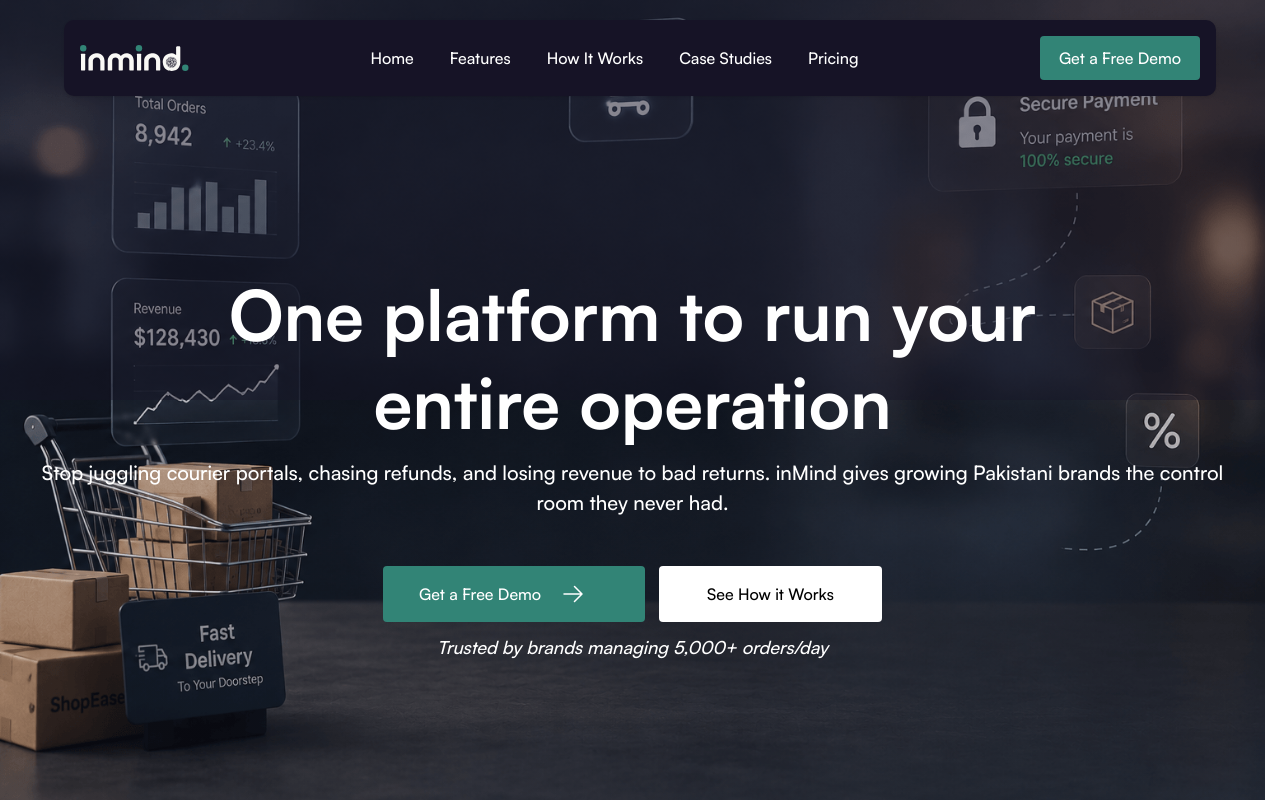
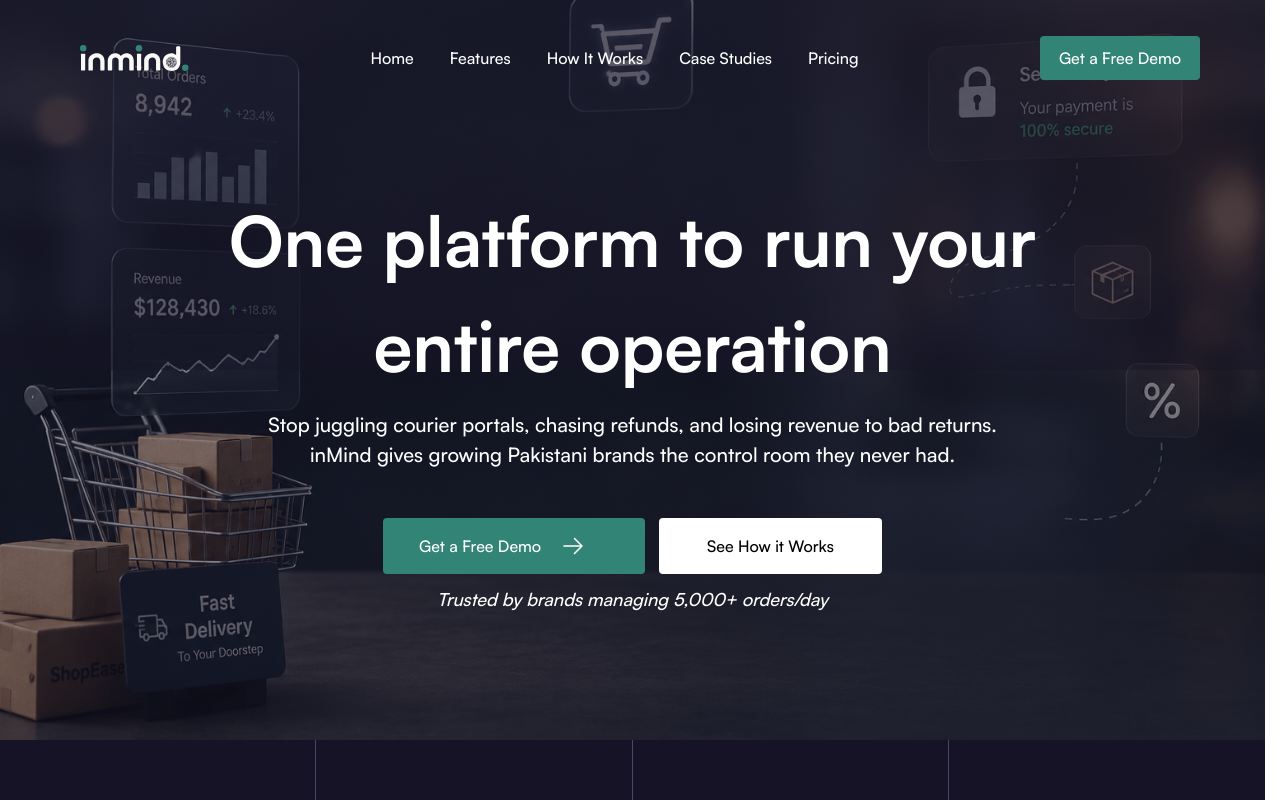
Before and after one commit to asifInmind/inmind, a Next.js app: page / in a window 1280 px wide. Shown: the top 800 px of the page. Built offline with nearby package versions, Linux system fonts and the light colour scheme.

Commit message:
fix laging issue and text and heading width issues

```diff
--- a/src/app/components/Header.jsx
+++ b/src/app/components/Header.jsx
@@ -1,9 +1,10 @@
 "use client";
-import React, { useState } from "react";
+import React, { useState, useEffect } from "react";
 import Link from "next/link";
 import Button from "./Button";
 import Image from "next/image";
 import { useRouter } from "next/navigation";
+
 export default function Header() {
   const navItems = [
     { id: 1, text: "home", path: "/" },
@@ -14,6 +15,14 @@ export default function Header() {
   ];
   const router = useRouter();
   const [isMenuOpen, setIsMenuOpen] = useState(false);
+  const [scrolled, setScrolled] = useState(false);
+
+  // ← added
+  useEffect(() => {
+    const handleScroll = () => setScrolled(window.scrollY > 10);
+    window.addEventListener("scroll", handleScroll, { passive: true });
+    return () => window.removeEventListener("scroll", handleScroll);
+  }, []);
 
   const handleNavigation = () => {
     router.push("/");
@@ -25,7 +34,10 @@ export default function Header() {
 
   return (
     <>
-      <header className="fixed left-1/2 -translate-x-1/2 w-[90%] xl:w-[90%] xl:max-w-7xl top-5 bg-[#161326] rounded-[10px] h-19 flex justify-between items-center shadow py-4 px-4 z-50">
+      <header
+        className={`fixed left-1/2 -translate-x-1/2 w-[90%] xl:w-[90%] xl:max-w-7xl top-5 rounded-[10px] h-19 flex justify-between items-center  py-4 px-4 z-50 transition-colors duration-300
+          ${scrolled ? "bg-[#161326]/75 backdrop-blur-md" : "bg-transparent"}`}
+      >
         {" "}
         <section>
           <Image
@@ -62,12 +74,6 @@ export default function Header() {
             color="white"
             content={"Get a Free Demo"}
           />
-          {/* <button class="group relative h-12 overflow-hidden overflow-x-hidden rounded-md bg-neutral-950 px-8 py-2 text-neutral-50">
-            <span class="relative z-10">Hover Me</span>
-            <span class="absolute inset-0 overflow-hidden rounded-md">
-              <span class="absolute left-0 aspect-square w-full origin-center -translate-x-full rounded-full bg-blue-500 transition-all duration-500 group-hover:-translate-x-0 group-hover:scale-150"></span>
-            </span>
-          </button> */}
         </section>
         {/* mobile menu icon, only visible below lg */}
         <section className="block lg:hidden ">
--- a/src/app/components/Hero.jsx
+++ b/src/app/components/Hero.jsx
@@ -23,22 +23,23 @@ export default function Hero() {
   };
 
   return (
-    <section className="bg-[linear-gradient(to_bottom,#16132680_50%,#16132633_20%),url('/images/heromobile.jpg')] md:bg-[linear-gradient(to_bottom,#16132680_50%,#16132633_20%),url('/images/herobg.png')] w-full h-130 sm:h-150 md:h-170 lg:h-screen bg-center bg-cover bg-no-repeat flex justify-center items-center flex-col px-4 sm:px-6 md:px-8 pt-20 sm:pt-0">
+    <section className="bg-[linear-gradient(to_bottom,#161326b3_50%,#16132680_20%),url('/images/heromobile.jpg')] md:bg-[linear-gradient(to_bottom,#161326b3_50%,#16132680_20%),url('/images/herobg.png')] w-full h-130 sm:h-150 md:h-185 lg:h-185 bg-center bg-cover bg-no-repeat flex justify-center items-center flex-col px-4 sm:px-6 md:px-8 pt-20 sm:pt-0">
+      {" "}
       <motion.div
-        className="w-full  h-auto md:h-94.5 text-center"
+        className="w-full xl:w-220  md:w-200  h-auto text-center "
         variants={containerVariants}
         initial="hidden"
         animate="visible"
       >
         <motion.h1
-          className="mt-24 font-bold text-[32px] sm:mt-12 sm:text-[44px] md:text-[56px] lg:mt-15 lg:text-[70px] xl:text-[70px] 2xl:text-[90px] text-[#ffffff] leading-tight"
+          className=" font-bold text-[32px] pt-15  md:mt-0  sm:text-[44px] md:text-[56px]  lg:text-[70px] xl:text-[70px] 2xl:text-[90px] text-[#ffffff] "
           variants={itemVariants}
         >
-          One platform to run your <br /> entire operation
+          One platform to run your entire operation
         </motion.h1>
 
         <motion.p
-          className="text-[15px] sm:text-[17px] md:text-[20px] font-medium text-[#FFFFFF] pt-3"
+          className=" w-full text-[15px] sm:text-[17px] md:text-[20px] font-medium text-[#FFFFFF] pt-3 md:w-150 xl:w-190 text-center mx-auto"
           variants={itemVariants}
         >
           Stop juggling courier portals, chasing refunds, and losing revenue to
@@ -47,7 +48,7 @@ export default function Hero() {
         </motion.p>
 
         <motion.div
-          className="flex flex-col sm:flex-row justify-center items-center gap-3.5 mt-12"
+          className="flex flex-col sm:flex-row justify-center items-center gap-3.5 mt-0 md:mt-12"
           variants={itemVariants}
         >
           <Button
--- a/src/app/components/PrimaryBanner.jsx
+++ b/src/app/components/PrimaryBanner.jsx
@@ -44,7 +44,7 @@ const slideInRight = {
   visible: {
     opacity: 1,
     x: 0,
-    transition: { duration: 0.7, ease: [0.22, 1, 0.36, 1], delay: 1 },
+    transition: { duration: 0.7, ease: [0.22, 1, 0.36, 1], delay: 0.3 },
   },
 };
 
@@ -81,7 +81,7 @@ function AnimatedHeading() {
 export default function PrimaryBanner() {
   return (
     <>
-      <section className="w-full h-auto md:h-141 bg-[#161326] py-12 md:py-0">
+      <section className="w-full h-auto md:h-141 bg-[#161326] py-12 md:py-0 overflow-x-hidden">
         <div className="w-[90%] md:w-[85%] max-w-310 ms-auto me-auto h-auto md:h-141 flex flex-col md:flex-row justify-between items-center gap-8 md:gap-0">
           <motion.div
             variants={containerVariants}
--- a/src/app/page.tsx
+++ b/src/app/page.tsx
@@ -137,16 +137,16 @@ export default function Home() {
             <h1 className="font-bold text-[28px] sm:text-[38px] md:text-[60px] leading-tight lg:text-[45px]">
               Your ops team is drowning.
             </h1>
-        <h1 className="font-bold text-[28px] sm:text-[38px] md:text-[60px] leading-tight lg:text-[45px] mb-6.5">
+            <h1 className="font-bold text-[28px] sm:text-[38px] md:text-[60px] leading-tight lg:text-[45px] md:mb-10 mb-6.5">
               Not because they're incompetent.
             </h1>
-        <p className="font-normal text-[15px] md:text-[20px] leading-6 md:leading-7.5 md:pt-0 ">
+            <p className="font-normal text-[15px] md:text-[20px] lg:w-186 xl:w-210 leading-6 md:leading-7.5 md:pt-0 ">
               Most ecommerce brands in Pakistan are running operations on a
               patchwork of courier portals, WhatsApp threads, Excel sheets, and
-          gut feeling. Every day, money slips through the cracks — in returns
-          you could have prevented, receivables no one is tracking, and
-          automation tools you're paying for separately. inMind fixes all of
-          it. In one place.
+              gut feeling. Every day, money slips through the cracks — in
+              returns you could have prevented, receivables no one is tracking,
+              and automation tools you're paying for separately. inMind fixes
+              all of it. In one place.
             </p>
           </div>
         </div>
```
Lines whose indentation alone changed are shown as unchanged.
